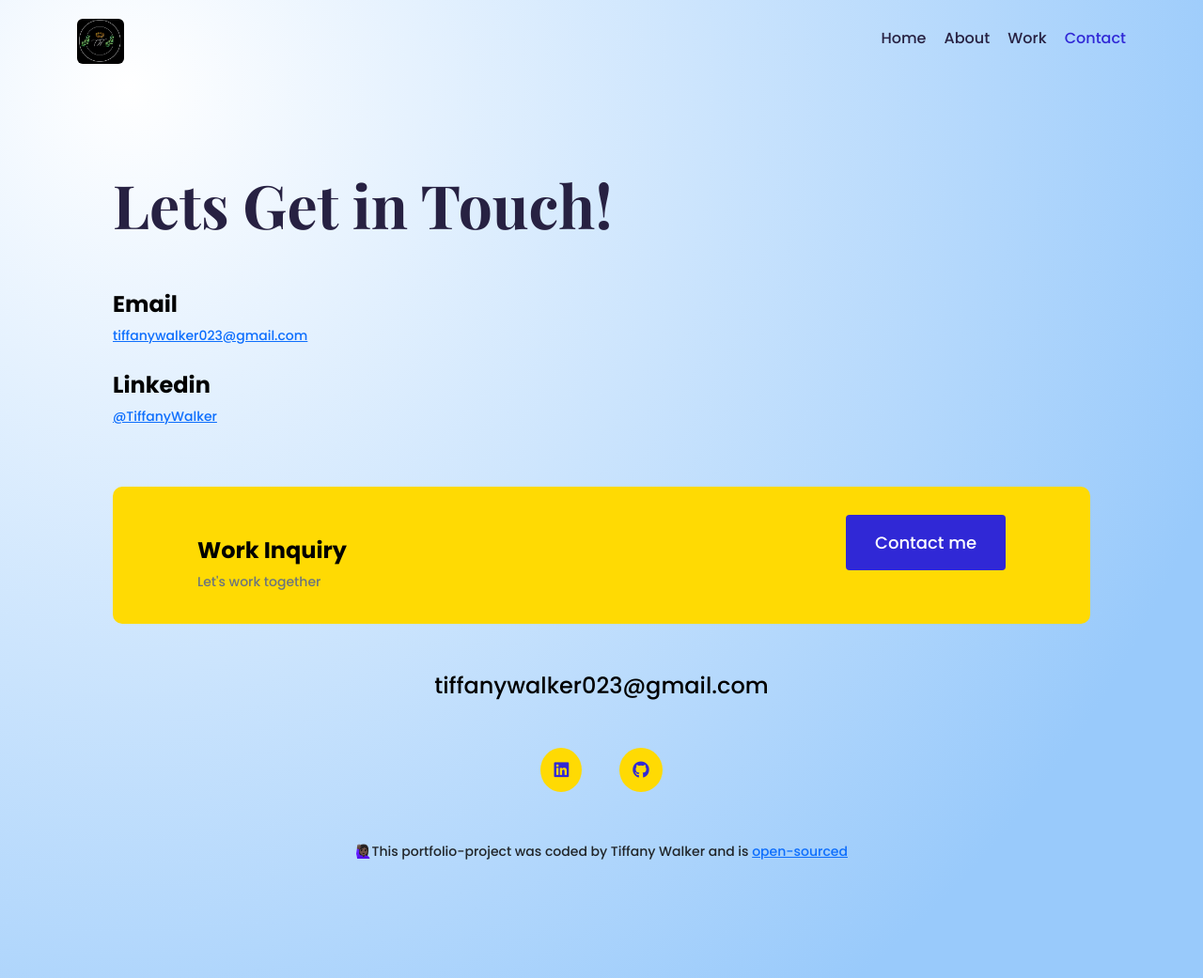
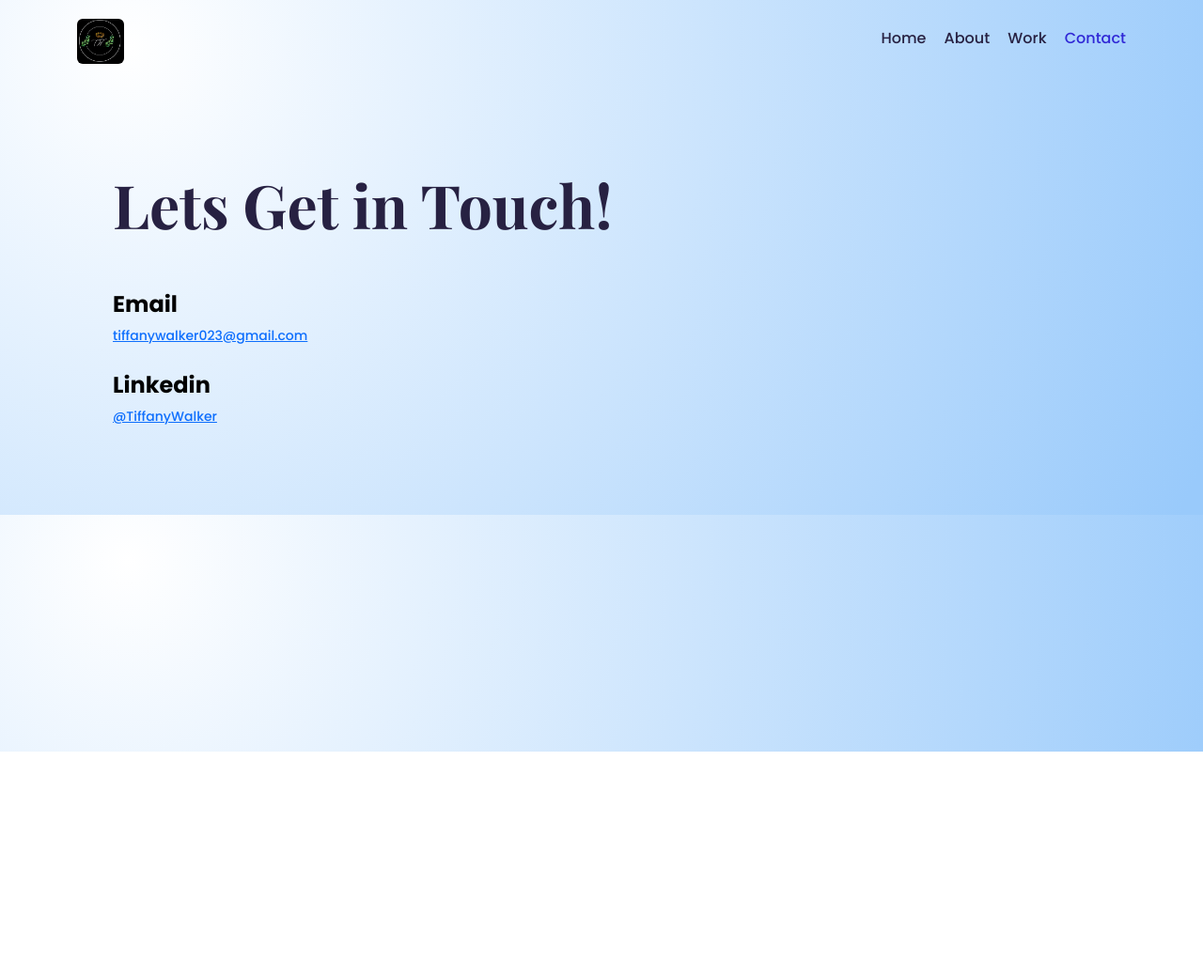
Before and after one commit to 4theloveoflife/portfolio-project, a plain HTML site: page contact.html in a window 1280 px wide. Shown: the whole page at 94% size. After the commit the page ends 800 px from the top, so only its background shows below. Drawn offline with nearby package versions, Linux system fonts and the light colour scheme.

Commit message:
fixed button
fixed see projects button

```diff
--- a/contact.html
+++ b/contact.html
@@ -59,35 +59,6 @@
                 @TiffanyWalker
             </a>
             </p>
-            <footer>
-                <div class="contact-box d-flex justify-content-between mb-5
-                                d-none d-md-flex">
-                    <div>
-                        <h3>
-                            Work Inquiry
-                        </h3>
-                        <p class="text-muted"> Let's work together</p>
-                    </div>
-                    <div>
-                        <a href="/contact.html" title=" Contact Tiffany" class="btn btn-branding"> Contact me</a>
-                    </div>
-                </div>
-                <div class="d-flex justify-content-center mb-5">
-                    <a href="maitto:tiffanywalker023@gmail.com" title="Email Tiffany"
-                        class="email-link">tiffanywalker023@gmail.com</a>
-                </div>
-                <div class="social-links d-flex justify-content-center mb-5">
-                    <a href="https://www.linkedin.com/in/tiffany-walker-b172937a" target="_blank" title="Linkedin Profile">
-                        <i class="fa-brands fa-linkedin"></i>
-                    </a>
-                    <a href="https://www.github.com/4theloveoflife" target="_blank" title="GitHub Profile">
-                        <i class="fa-brands fa-github"></i>
-                    </a>
-                </div>
-                <p class="text-center mt-5"> 🙋🏿‍♀️This portfolio-project was coded by Tiffany Walker and is
-                    <a href="https://github.com/4theloveoflife/portfolio-project.git target=_blank"> open-sourced </a>
-                </p>
-            </footer>
             </div>
              </body>
             </html>
```
Also changed, not shown: about.html (+1 -1 lines).
